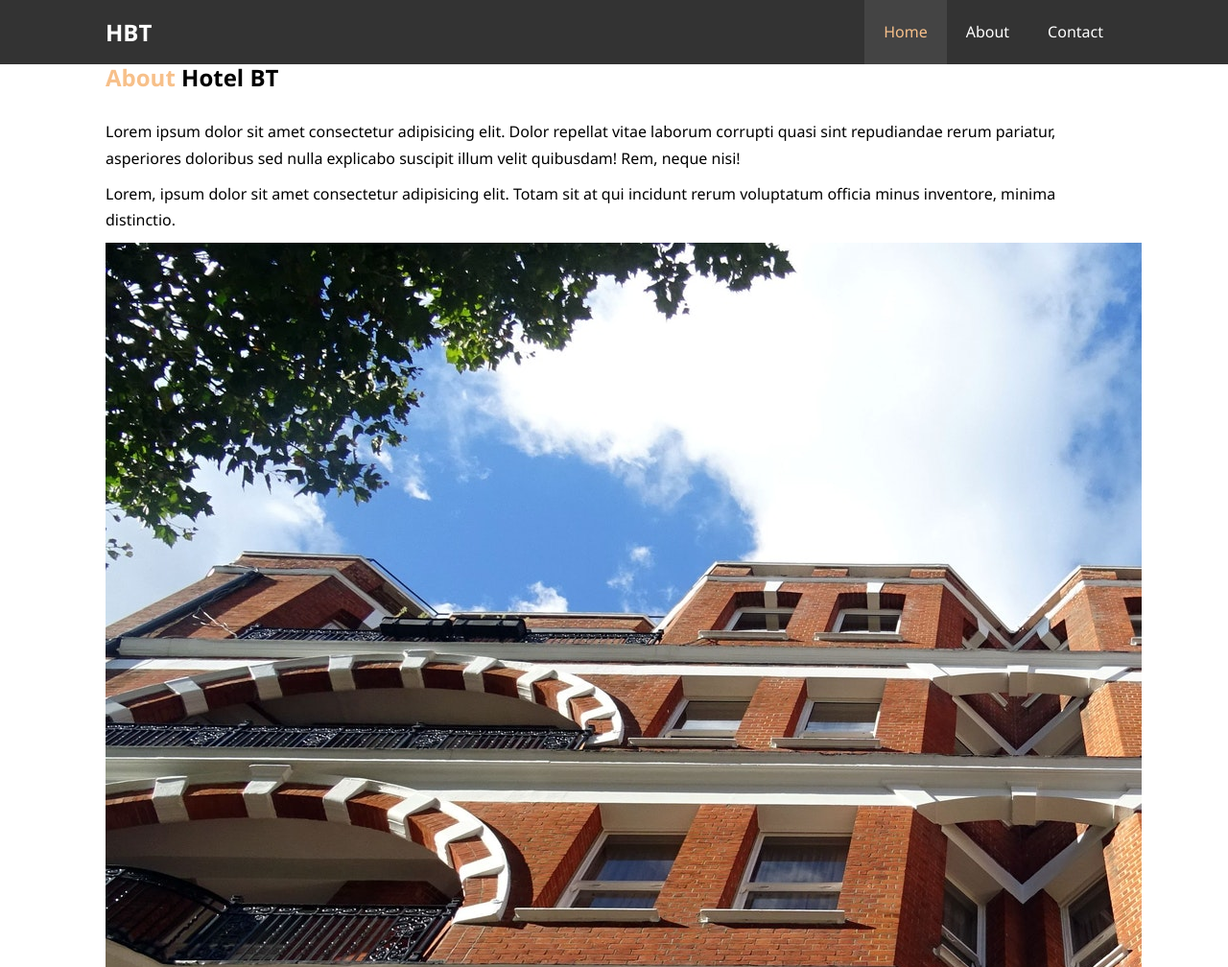
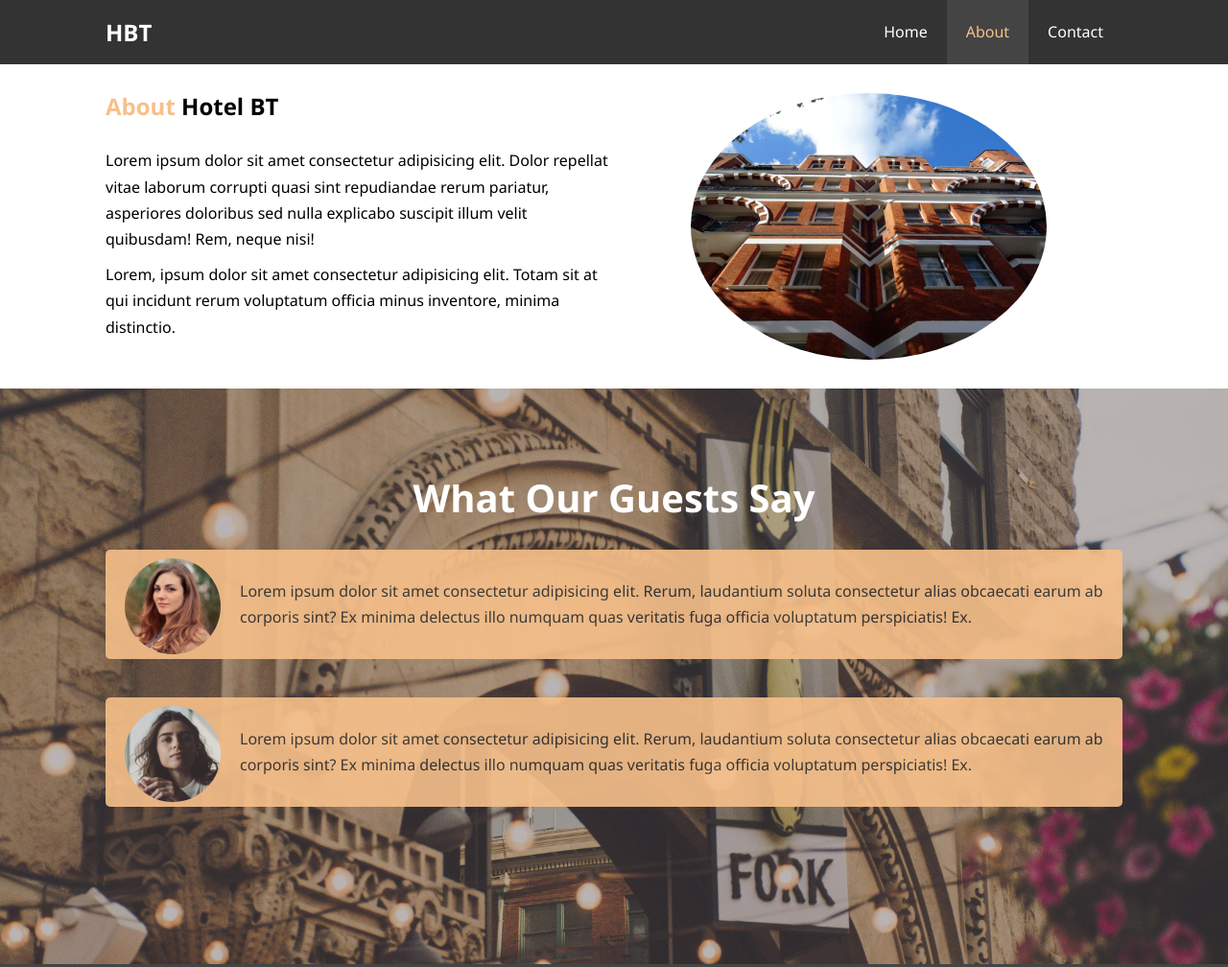
Before and after one commit to robihamdani/basichtmlcss, a plain HTML site: page 03/about.html in a window 1280 px wide. Shown: the top 1008 px of the page at 96% size. Drawn offline with Linux system fonts and the light colour scheme.

Commit message:
penyelesaian halaman about

```diff
--- a/03/about.html
+++ b/03/about.html
@@ -14,22 +14,24 @@
   </head>
   <body>
     <header>
-      <nav id="navbar">
+      <nav id="navbar" class="bg-light">
         <div class="container">
           <h1 class="logo"><a href="index.html">HBT</a></h1>
           <ul>
-            <li><a class="current" href="index.html">Home</a></li>
-            <li><a href="about.html">About</a></li>
+            <li><a href="index.html">Home</a></li>
+            <li><a class="current" href="about.html">About</a></li>
             <li><a href="contact.html">Contact</a></li>
           </ul>
         </div>
       </nav>
     </header>
 
-    <section id="about-info">
+    <section id="about-info" class="py-3">
       <div class="container">
         <div class="info-left">
-          <h1><span class="text-primary">About</span> Hotel BT</h1>
+          <h1 class="l-leading">
+            <span class="text-primary">About</span> Hotel BT
+          </h1>
           <p>
             Lorem ipsum dolor sit amet consectetur adipisicing elit. Dolor
             repellat vitae laborum corrupti quasi sint repudiandae rerum
@@ -48,6 +50,35 @@
       </div>
     </section>
 
+    <div class="clr"></div>
+
+    <section id="testimonials" class="py-3">
+      <div class="container">
+        <h2 class="l-heading">What Our Guests Say</h2>
+        <div class="testimonial bg-primary">
+          <img src="./img/person-1.jpg" alt="Samantha" />
+          <p>
+            Lorem ipsum dolor sit amet consectetur adipisicing elit. Rerum,
+            laudantium soluta consectetur alias obcaecati earum ab corporis
+            sint? Ex minima delectus illo numquam quas veritatis fuga officia
+            voluptatum perspiciatis! Ex.
+          </p>
+        </div>
+
+        <div class="testimonial bg-primary">
+          <img src="./img/person-2.jpg" alt="Jen" />
+          <p>
+            Lorem ipsum dolor sit amet consectetur adipisicing elit. Rerum,
+            laudantium soluta consectetur alias obcaecati earum ab corporis
+            sint? Ex minima delectus illo numquam quas veritatis fuga officia
+            voluptatum perspiciatis! Ex.
+          </p>
+        </div>
+      </div>
+    </section>
+
+    <div class="clr"></div>
+
     <footer id="main-footer">
       <p>Hotel BT &copy; 2019, All Rights Reserved</p>
     </footer>
--- a/03/css/style.css
+++ b/03/css/style.css
@@ -193,7 +193,55 @@ p {
   margin-bottom: 10px;
 }
 
-/* footer */
+/* About Info */
+#about-info .info-right {
+  float: right;
+  width: 50%;
+  min-height: 100%;
+}
+
+#about-info .info-right img {
+  display: block;
+  width: 70%;
+  margin: auto;
+  border-radius: 50%;
+}
+
+#about-info .info-left {
+  float: left;
+  width: 50%;
+  min-height: 100%;
+}
+
+/* Testimonials */
+#testimonials {
+  height: 600px;
+  background: url("../img/test-bg.jpg") no-repeat center center/cover;
+  padding-top: 100px;
+}
+
+#testimonials h2 {
+  color: #fff;
+  text-align: center;
+  padding-bottom: 40px;
+}
+
+#testimonials .testimonial {
+  padding: 20px;
+  margin-bottom: 40px;
+  border-radius: 5px;
+  opacity: 0.9;
+}
+
+#testimonials .testimonial img {
+  width: 100px;
+  float: left;
+  margin-top: -11px;
+  margin-right: 20px;
+  border-radius: 50%;
+}
+
+/* Footer */
 #main-footer {
   text-align: center;
   background: #444;
```
